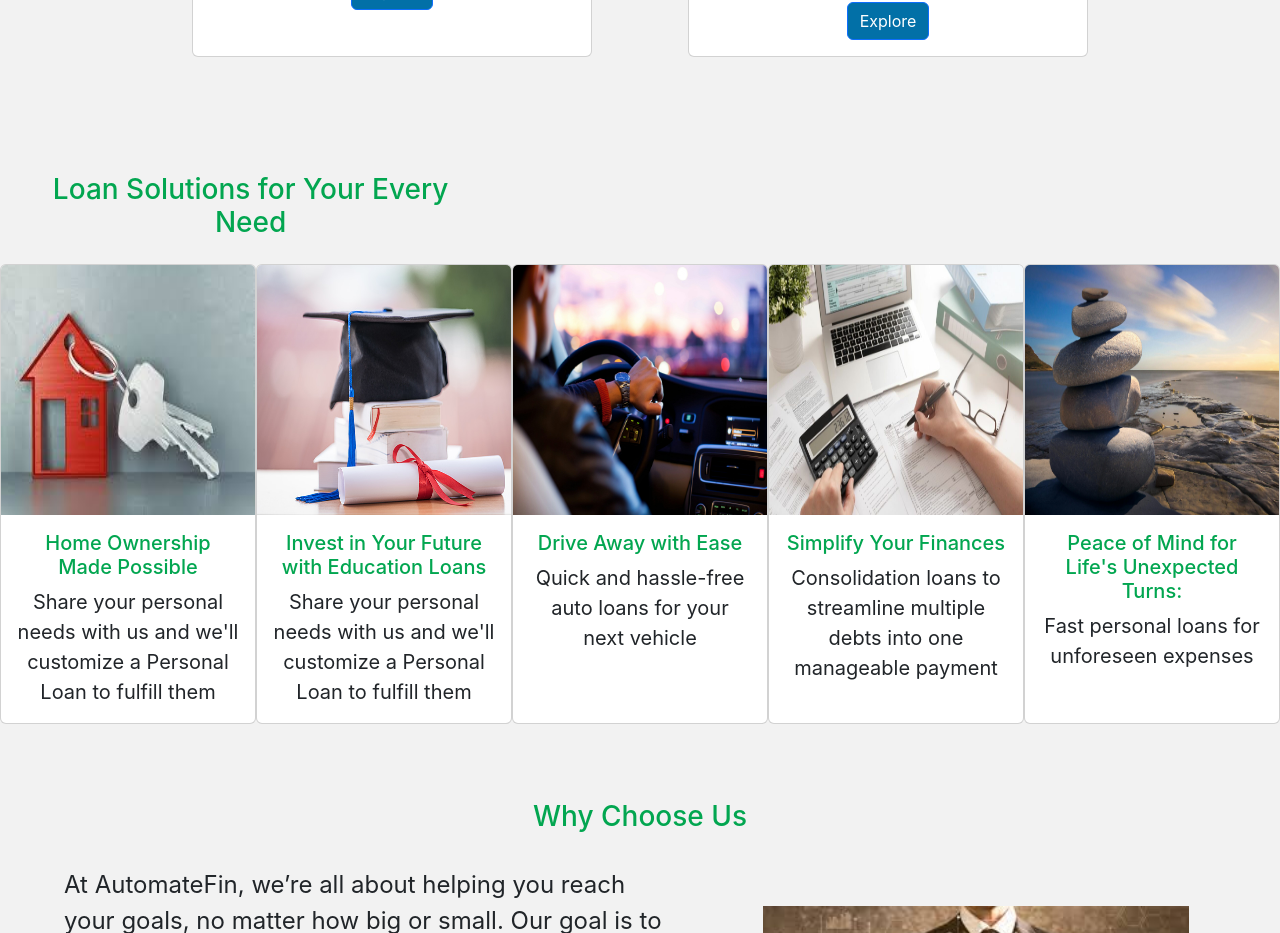
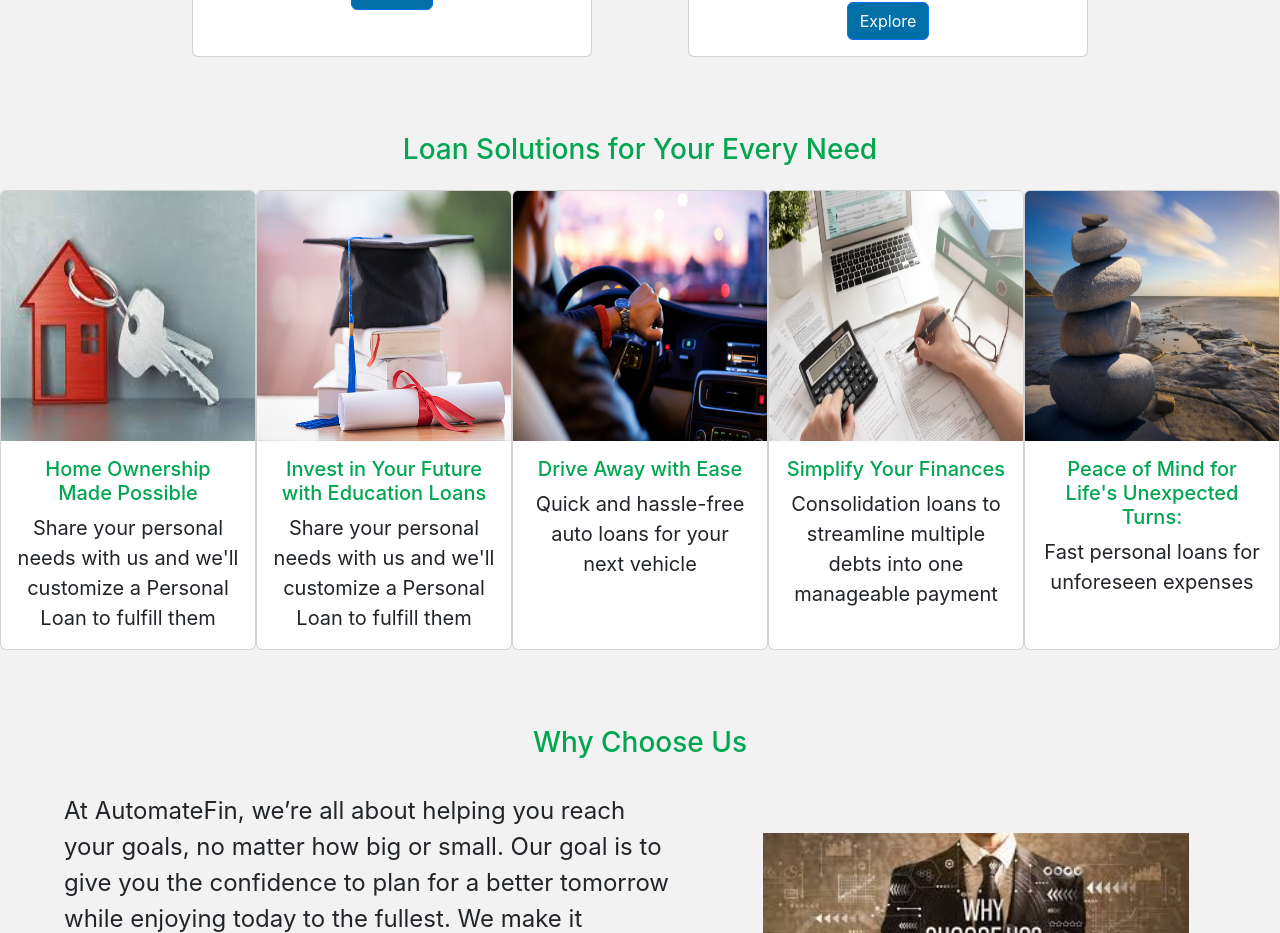
Before and after one commit to R4d104ct1v1ty/DgNote-Automatefin, a React (Create React App) app: page / in a window 1280 px wide. Shown: the part 1100-2033 px from the top of the page. Built offline with nearby package versions, Linux system fonts and the light colour scheme.

Commit message:
Modified scroll functionality

```diff
--- a/src/Home.js
+++ b/src/Home.js
@@ -15,10 +15,8 @@ import Accordion from './Accordion'
 
 const Home = () => {
 
-    const btn = document.getElementById('btn');
-    const target = document.getElementById('target');
-
     const scrollsec = () =>{
+        const target = document.getElementById('target');
         window.scrollTo({
             top: target.offsetTop,
             behavior: 'smooth'
@@ -43,7 +41,7 @@ const Home = () => {
                 </div>
             </div>
             <div className='hp-solutions' style={{display: 'flex', flexDirection: 'column', marginTop: '60px'}}>
-                <h3 style={{color: '#02A650', marginTop: '40px', marginLeft: '2%', float:'left', display: 'inline', width:'50%', maxWidth:"450px"}}>Loan Solutions for Your Every Need</h3>
+                <h3 style={{color: '#02A650'}}>Loan Solutions for Your Every Need</h3>
                 <div className='hp-cards' style={{display: 'flex'}}>
                 <VerticalCard image={HO} title='Home Ownership Made Possible' content="Share your personal needs with us and we'll customize a Personal Loan to fulfill them" mg='auto'/>
                 <VerticalCard image={Ed} title='Invest in Your Future with Education Loans' content="
```
